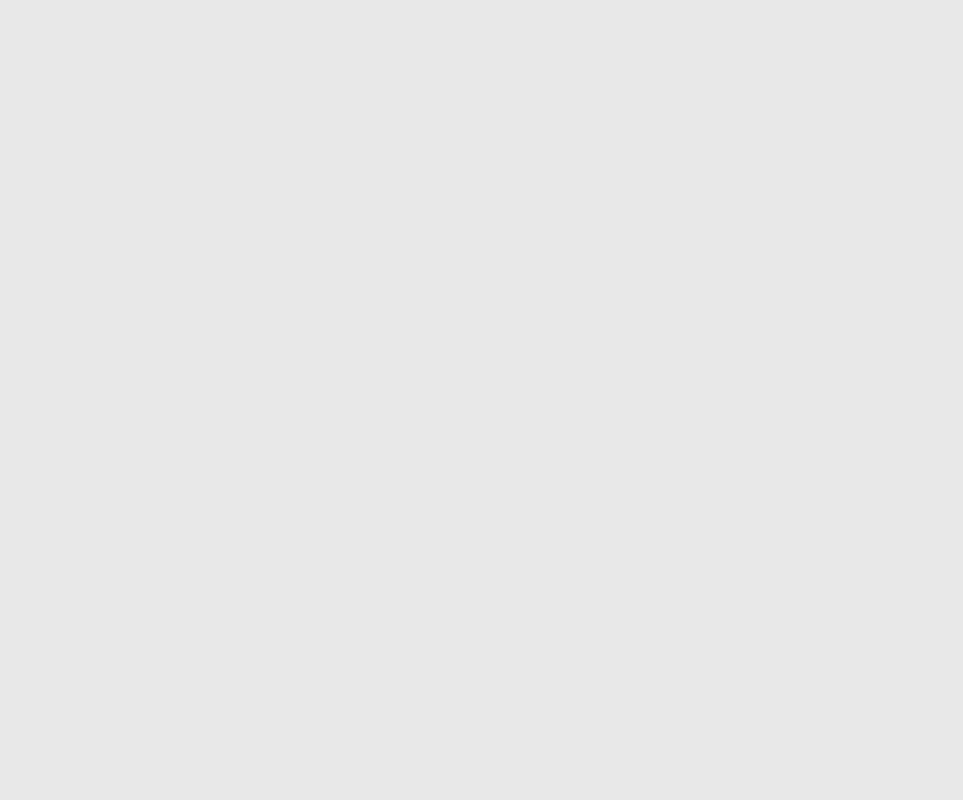
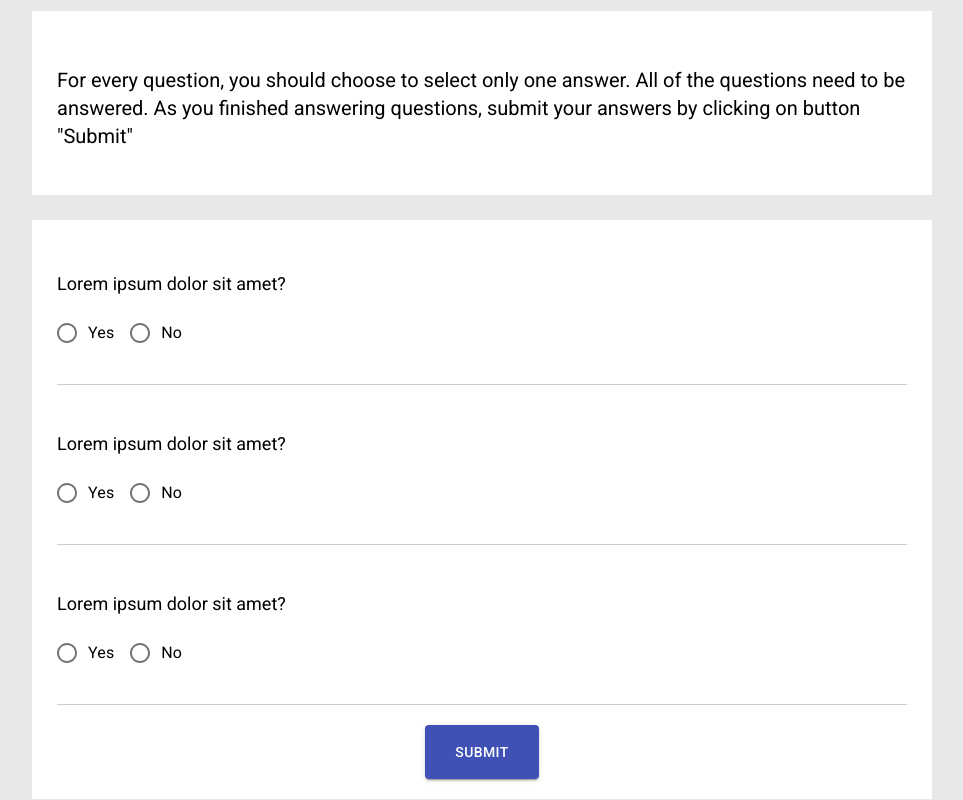
Before and after one commit to alexdev-kgd/electronic-survey, a React (Create React App) app: page /survey in a window 1280 px wide. Shown: the whole page, without its empty margins (183-1146 px from the left). Built offline with nearby package versions, Linux system fonts and the light colour scheme.

Commit message:
Survey Page

```diff
--- a/src/App.js
+++ b/src/App.js
@@ -2,6 +2,7 @@ import { BrowserRouter as Router, Route, Switch } from 'react-router-dom'
 import './App.sass';
 import WelcomePage from './components/welcome-page/welcome-page';
 import EnterData from './components/enter-data/enter-data';
+import Survey from './components/survey/survey';
 
 function App() {
   return (
@@ -11,8 +12,11 @@ function App() {
           <Route path="/" exact>
             <WelcomePage />
           </Route>
-          <Route path="/enterData" exact>
+          <Route path="/enterData">
             <EnterData />
+          </Route>
+          <Route path="/survey">
+            <Survey />
           </Route>
         </Switch>
       </div>
--- a/src/components/enter-data/enter-data.js
+++ b/src/components/enter-data/enter-data.js
@@ -1,4 +1,3 @@
-import React from 'react'
 import TextField from '@material-ui/core/TextField';
 import Button from '@material-ui/core/Button'
 import { useState } from 'react'
--- /dev/null
+++ b/src/components/survey/survey.js
@@ -0,0 +1,52 @@
+import { FormControl, FormControlLabel, RadioGroup, Radio, Button } from "@material-ui/core"
+import './survey.sass'
+
+const Survey = () => {
+    return (
+        <div className="survey">
+            <div className="survey__info-block">
+                <p>
+                    For every question, you should choose to select only one answer. All of the questions need to be
+                    answered. As you finished answering questions, submit your answers by clicking on button "Submit"
+                </p>
+            </div>
+            <div className="survey__container">
+                <div className="survey__block">
+                    <p className="survey__question">Lorem ipsum dolor sit amet?</p>
+                    <FormControl className="survey__answers" component="fieldset">
+                        <RadioGroup row  name="question-1">
+                            <FormControlLabel value="Yes" control={<Radio color="primary" />} label="Yes" />
+                            <FormControlLabel value="No" control={<Radio color="primary" />} label="No" />
+                        </RadioGroup>
+                    </FormControl>
+                </div>
+                <div className="survey__block">
+                    <p className="survey__question">Lorem ipsum dolor sit amet?</p>
+                    <FormControl className="survey__answers" component="fieldset">
+                        <RadioGroup row  name="question-1">
+                            <FormControlLabel value="Yes" control={<Radio color="primary" />} label="Yes" />
+                            <FormControlLabel value="No" control={<Radio color="primary" />} label="No" />
+                        </RadioGroup>
+                    </FormControl>
+                </div>
+                <div className="survey__block">
+                    <p className="survey__question">Lorem ipsum dolor sit amet?</p>
+                    <FormControl className="survey__answers" component="fieldset">
+                        <RadioGroup row  name="question-1">
+                            <FormControlLabel value="Yes" control={<Radio color="primary" />} label="Yes" />
+                            <FormControlLabel value="No" control={<Radio color="primary" />} label="No" />
+                        </RadioGroup>
+                    </FormControl>
+                </div>
+                <div className="survey__submit-block">
+                    <Button className="form__submit-btn"
+                            type="submit"
+                            variant="contained"
+                            color="primary">Submit</Button>
+                </div>
+            </div>
+        </div>
+    )
+}
+
+export default Survey
--- /dev/null
+++ b/src/components/survey/survey.sass
@@ -0,0 +1,40 @@
+.survey
+    width: 850px
+
+    &__info-block,
+    &__container
+        width: inherit
+        padding: 35px 25px 0 25px
+        background-color: #fff
+
+    &__info-block
+        font-size: 20px
+        margin-top: 10px
+        margin-bottom: 25px
+        padding-bottom: 25px
+        line-height: 21pt
+
+    &__submit-block
+        padding: 20px 0
+        display: flex
+        justify-content: center
+
+        Button
+            padding: 15px 30px !important
+
+    &__block
+        padding: 30px 0
+        border-bottom: 1px solid #ccc
+
+        &:first-child
+            padding-top: 0
+
+        &:last-child
+            border-bottom: none
+
+    &__question
+        font-size: 18px
+
+    &__answers
+        FormControlLabel
+            margin-right: 50px
--- a/src/components/welcome-page/welcome-page.js
+++ b/src/components/welcome-page/welcome-page.js
@@ -1,4 +1,3 @@
-import React from 'react'
 import Button from '@material-ui/core/Button'
 import './welcome-page.sass'
 import { Link } from 'react-router-dom'
```
